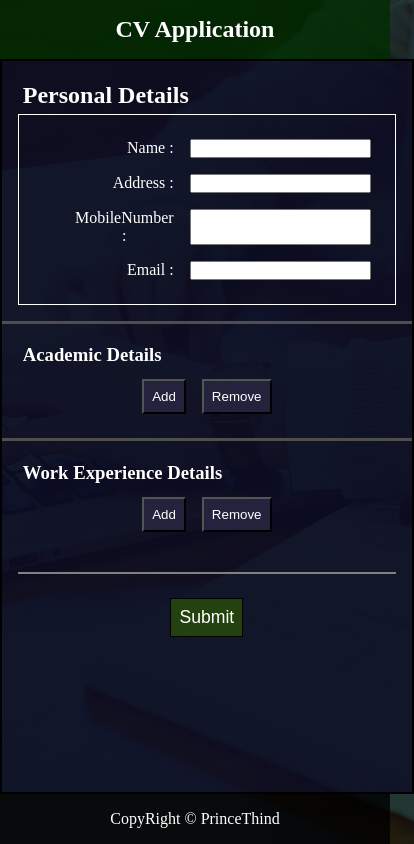
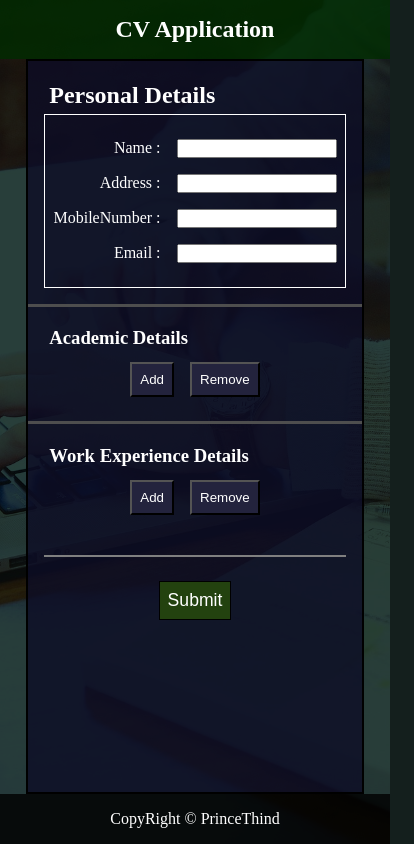
Before and after one commit to prince-thind-archive/cv-app, a React (Create React App) app: page / in a window 390 px wide. Shown: the whole page, 414 px wide, since content can reach past the window. Built offline with nearby package versions, Linux system fonts and the light colour scheme.

Commit message:
add media quereis

```diff
--- a/src/styles/Details.css
+++ b/src/styles/Details.css
@@ -26,3 +26,12 @@
   margin: 1rem 2rem;
   gap: 1rem;
 }
+@media only screen and (max-width: 760px) {
+  .input-fields-details label {
+    margin: 1rem 0;
+  }
+
+  .input-fields-details input {
+    width: 40vw;
+  }
+}
--- a/src/styles/Sections.css
+++ b/src/styles/Sections.css
@@ -46,3 +46,14 @@
 :is(.add-section-button, .remove-section-button):hover {
   transform: scale(1.1);
 }
+
+
+@media only screen and (max-width: 760px) {
+  .input-fields-section label {
+    margin: 1rem 0;
+  }
+
+  .input-fields-section input {
+    width: 40vw;
+  }
+}
```
